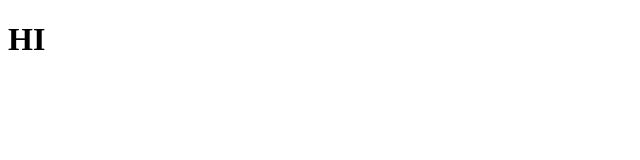
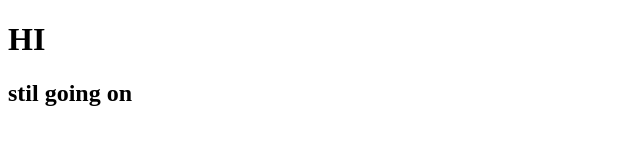
Before and after one commit to AvHai/testfolder, a plain HTML site: page index.html in a window 1280 px wide. Shown: the whole page, without its empty margins (0-640 px from the left). Drawn offline with Linux system fonts and the light colour scheme.

Commit message:
good commit

```diff
--- a/index.html
+++ b/index.html
@@ -7,5 +7,6 @@
 </head>
 <body>
     <h1>HI</h1>
+    <h2>stil going on</h2>
 </body>
 </html>
```
